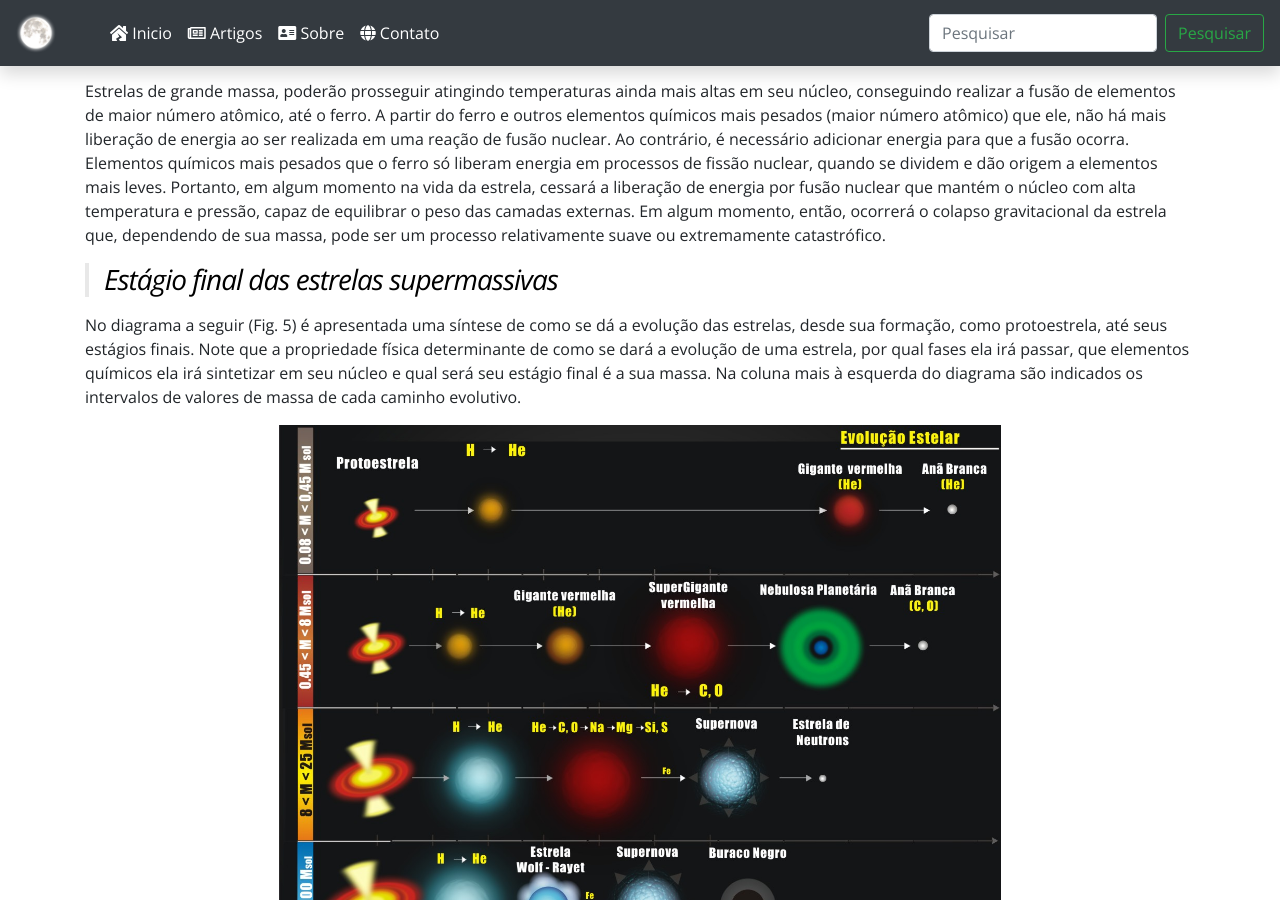
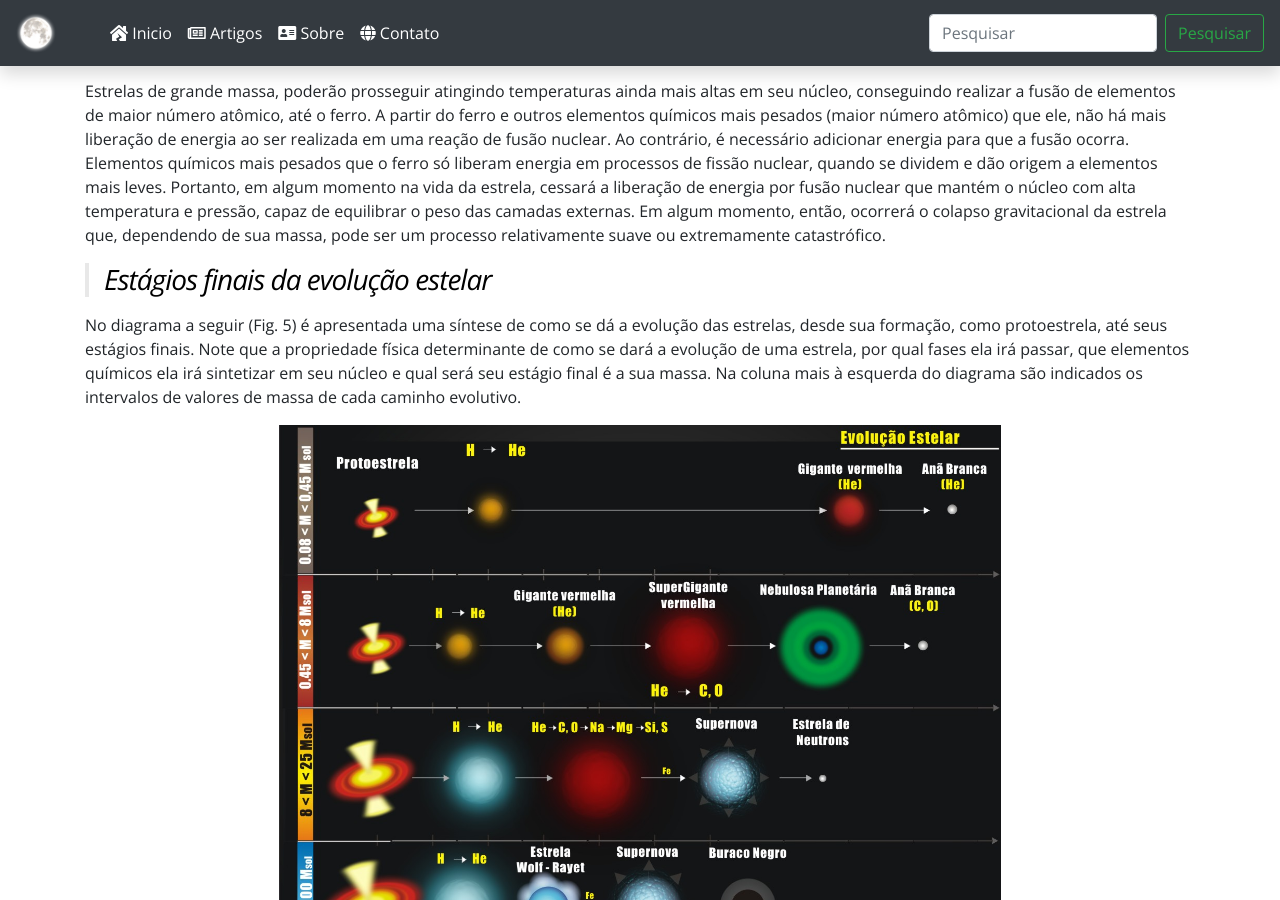
Before and after one commit to sidereus-nuncius/sidereus-nuncius.github.io, a Jekyll site: the page built from _posts/2020-08-06-evolução-estelar.md, in a window 1280 px wide and 900 px high, scrolled down 6061 px. Built offline with Jekyll 4.4.1, drawn with Linux system fonts in a browser that asks for light colours; nearby versions of some CDN libraries; formulas are drawn with MathJax 3.

Commit message:
alterado subtitulo

```diff
--- a/_posts/2020-08-06-evolução-estelar.md
+++ b/_posts/2020-08-06-evolução-estelar.md
@@ -103,7 +103,7 @@ Conforme dito acima, a principal propriedade física que será determinante, tan
 
 Estrelas de grande massa, poderão prosseguir atingindo temperaturas ainda mais altas em seu núcleo, conseguindo realizar a fusão de elementos de maior número atômico, até o ferro. A partir do ferro e outros elementos químicos mais pesados (maior número atômico) que ele, não há mais liberação de energia ao ser realizada em uma reação de fusão nuclear. Ao contrário, é necessário adicionar energia para que a fusão ocorra. Elementos químicos mais pesados que o ferro só liberam energia em processos de fissão nuclear, quando se dividem e dão origem a elementos mais leves. Portanto, em algum momento na vida da estrela, cessará a liberação de energia por fusão nuclear que mantém o núcleo com alta temperatura e pressão, capaz de equilibrar o peso das camadas externas. Em algum momento, então, ocorrerá o colapso gravitacional da estrela que, dependendo de sua massa, pode ser um processo relativamente suave ou extremamente catastrófico.
 
-> ### Estágio final das estrelas supermassivas
+> ### Estágios finais da evolução estelar
 
 No diagrama a seguir (Fig. 5) é apresentada uma síntese de como se dá a evolução das estrelas, desde sua formação, como protoestrela, até seus estágios finais. Note que a propriedade física determinante de como se dará a evolução de uma estrela, por qual fases ela irá passar, que elementos químicos ela irá sintetizar em seu núcleo e qual será seu estágio final é a sua massa. Na coluna mais à esquerda do diagrama são indicados os intervalos de valores de massa de cada caminho evolutivo.
 
```
